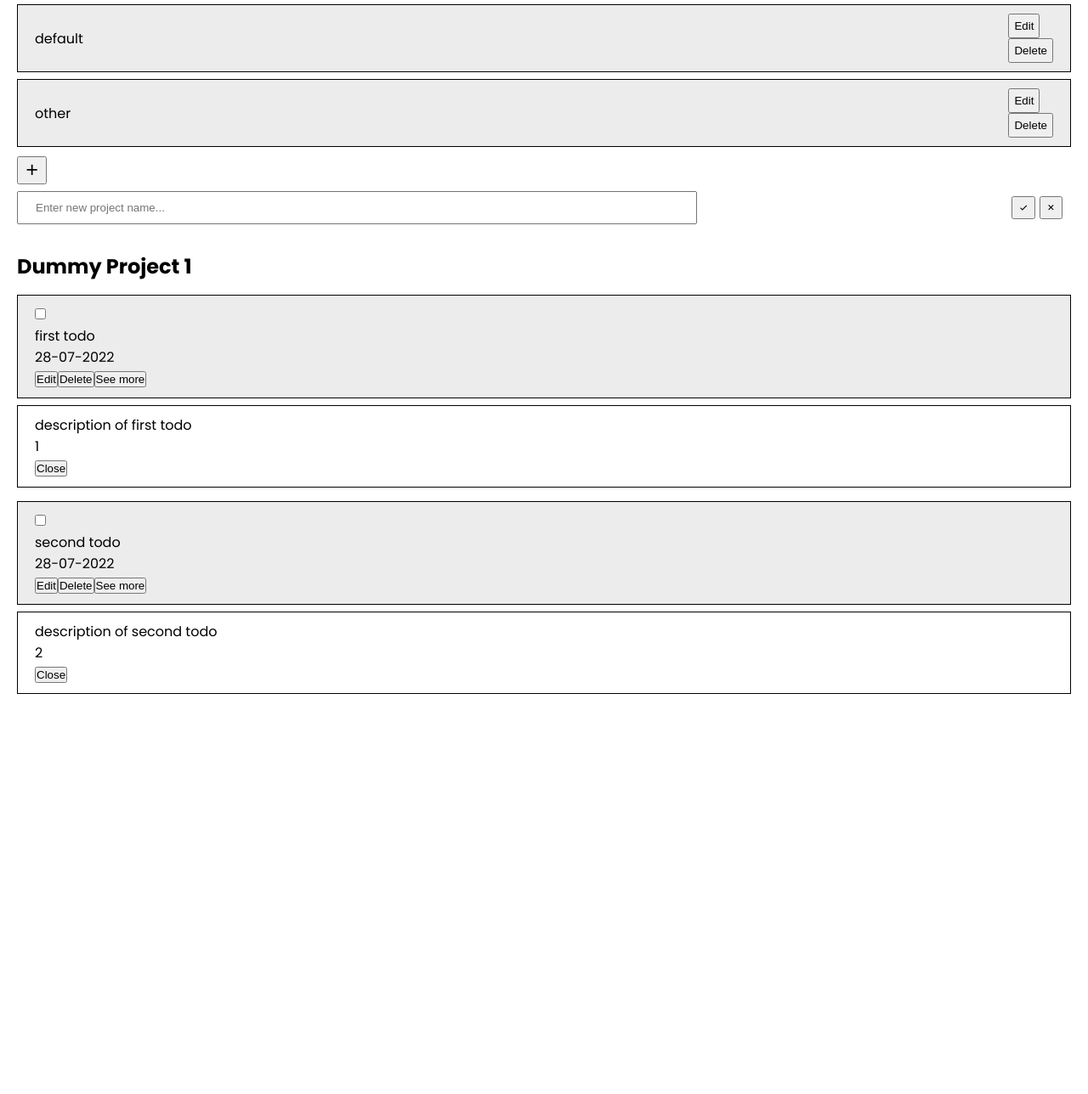
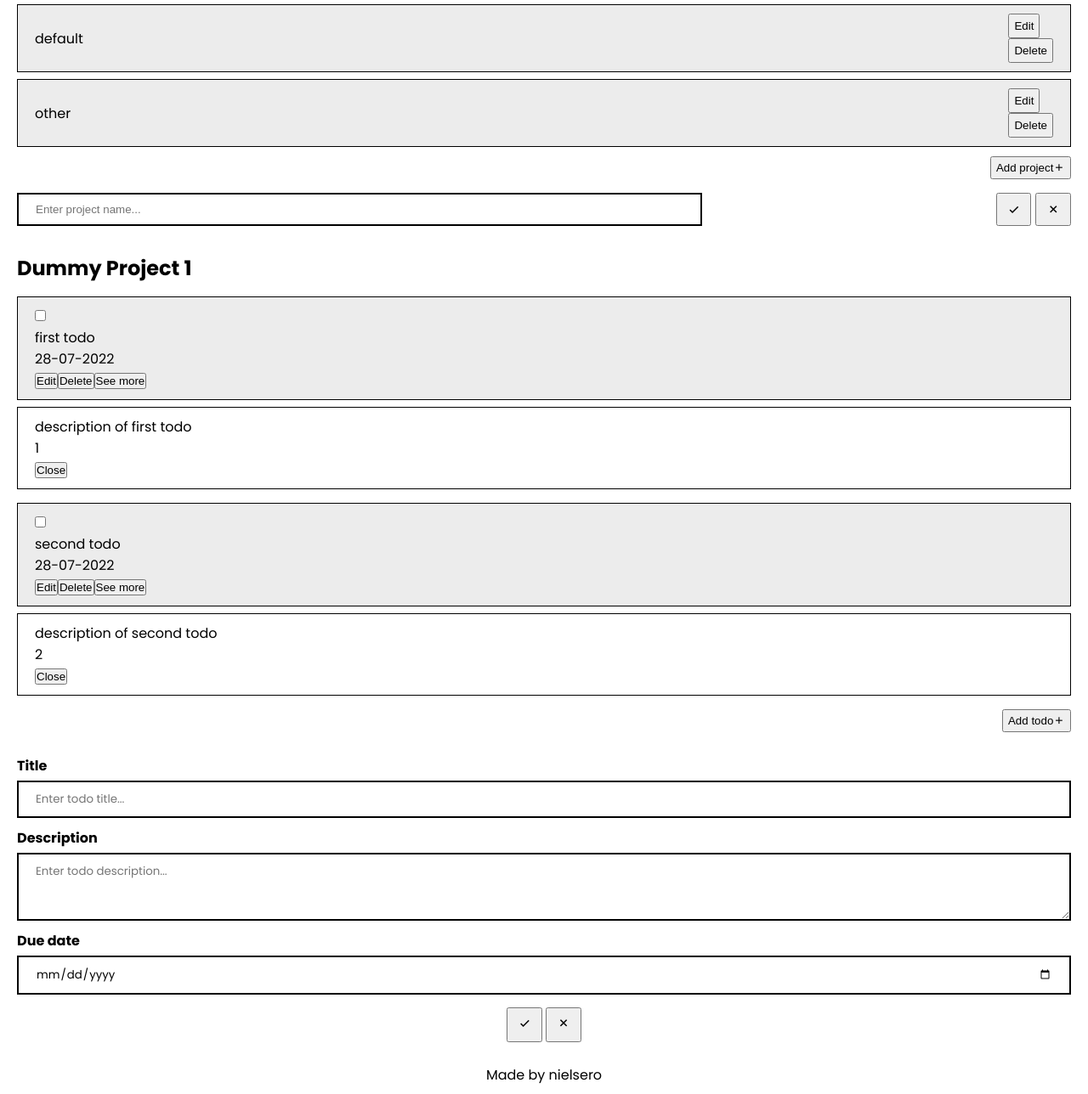
Before and after one commit to nielsero/todo-list, a website built with webpack: page dist/index.html in a window 1280 px wide. Shown: the part 122-1410 px from the top of the page at 85% size. Before the commit the page ends 939 px from the top, so only its background shows below. Built offline with nearby package versions, Linux system fonts and the light colour scheme.

Commit message:
Finish styling all elements
Finished styling the todo section and the footer.

```diff
--- a/dist/index.html
+++ b/dist/index.html
@@ -15,7 +15,7 @@
     <button class="header__projects-button"><i class="bx bx-menu"></i></button>
   </header>
 
-  <main>
+  <main class="content">
     <section class="projects-and-edit-container">
       <h2 class="projects__title">Projects</h2>
       <div class="projects">
@@ -36,11 +36,11 @@
         </div>
       </div>
 
-      <button class="project__add-button"><i class='bx bx-plus'></i></button>
+      <button class="project__add-button">Add project <i class='bx bx-plus'></i></button>
 
       <form class="project-edit">
         <input class="project-edit__input" id="project-name-input"
-          placeholder="Enter new project name..." type="text">
+          placeholder="Enter project name..." type="text">
         <div class="project-edit__buttons">
           <button class="project-edit__confirm-button" type="button"><i class='bx bx-check'></i></button>
           <button class="project-edit__cancel-button" type="button"><i class='bx bx-x'></i></button>
@@ -48,8 +48,9 @@
       </form>
     </section>
 
-    <section class="todos-container">
+    <section class="todos-and-edit-container">
       <h2 class="todos__project-title">Dummy Project 1</h2>
+
       <div class="todos">
         <div class="todo">
           <div class="todo__main">
@@ -98,6 +99,28 @@
           </div>
         </div>
       </div>
+
+      <button class="todo__add-button">Add todo <i class='bx bx-plus'></i></button>
+
+      <form class="todo-edit">
+        <label for="todo-edit__title-input" class="todo-edit__title-input-label">Title</label>
+        <input class="todo-edit__title-input" id="todo-edit__title-input"
+          type="text" placeholder="Enter todo title...">
+
+        <label for="todo-edit__description-input"
+          class="todo-edit__description-input-label">Description</label>
+        <textarea class="todo-edit__description-input" id="todo-edit__description-input"
+          type="text" placeholder="Enter todo description..."></textarea>
+
+        <label for="todo-edit__date-input" class="todo-edit__date-input-label">Due date</label>
+        <input class="todo-edit__date-input" id="todo-edit__date-input" type="date">
+
+        <div class="todo-edit__buttons">
+          <button class="todo-edit__confirm-button" type="button"><i class='bx bx-check'></i></button>
+          <button class="todo-edit__cancel-button" type="button"><i class='bx bx-x'></i></button>
+        </div>
+      </form>
+
     </section>
   </main>
 
--- a/dist/style.css
+++ b/dist/style.css
@@ -68,32 +68,30 @@ body {
 
 .project__add-button {
     display: flex;
+    align-items: center;
     justify-content: center;
-    align-items: center;
     margin-top: .7rem;
     padding: .3em .4em;
-}
-
-.project__add-button i {
-    font-size: 1.3rem;
+    margin-right: 0;
+    margin-left: auto;
 }
 
 .project-edit {
     display: flex;
     justify-content: space-between;
-    align-items: center;
-    margin-top: .5rem;
-    padding-right: 10px;
+    margin-top: 1rem;
 }
 
 .project-edit__input {
+    width: 65%;
     padding: 10px 20px;
-    width: 65%;
+    border: 2px solid black;
 }
 
 .project-edit__buttons {
     display: flex;
     column-gap: 5px;
+    align-self: stretch; /* only way to make it 100% of height */
 }
 
 .project-edit__confirm-button,
@@ -101,10 +99,12 @@ body {
     display: flex;
     justify-content: center;
     align-items: center;
-    padding: 5px;
+    padding: 0 10px;
+    height: 100%;
+    font-size: 1.1rem;
 }
 
-.todos-container {
+.todos-and-edit-container {
     margin-top: 2rem;
     padding: 0 20px;
 }
@@ -173,7 +173,65 @@ body {
     margin-top: .3rem;
 }
 
+.todo__add-button {
+    display: flex;
+    justify-content: center;
+    align-items: center;
+    margin-top: 1rem;
+    margin-right: 0;
+    margin-left: auto;
+    padding: .3em .4em;
+}
+
+.todo-edit {
+    display: flex;
+    flex-direction: column;
+    margin-top: 1rem;
+}
+
+.todo-edit__title-input-label,
+.todo-edit__description-input-label,
+.todo-edit__date-input-label {
+    margin-top: .7rem;
+    font-weight: 700;
+}
+
+.todo-edit__title-input {
+    margin-top: .3rem;
+    padding: 10px 20px;
+    font-family: 'Poppins', sans-serif;
+    border: 2px solid black;
+}
+
+.todo-edit__description-input {
+    height: 80px;
+    margin-top: .3rem;
+    padding: 10px 20px;
+    font-family: 'Poppins', sans-serif;
+    border: 2px solid black;
+}
+
+.todo-edit__date-input {
+    margin-top: .3rem;
+    padding: 10px 20px;
+    font-family: 'Poppins', sans-serif;
+    border: 2px solid black;
+}
+
+.todo-edit__buttons {
+    margin-top: .9rem;
+    margin-right: auto;
+    margin-left: auto;
+}
+
+.todo-edit__confirm-button,
+.todo-edit__cancel-button {
+    padding: 8px 10px;
+    font-size: 1.1rem;
+}
+
 .footer {
     text-align: center;
-    display: none;
+    margin-top: 1rem;
+    padding: 10px 5px;
 }
```
